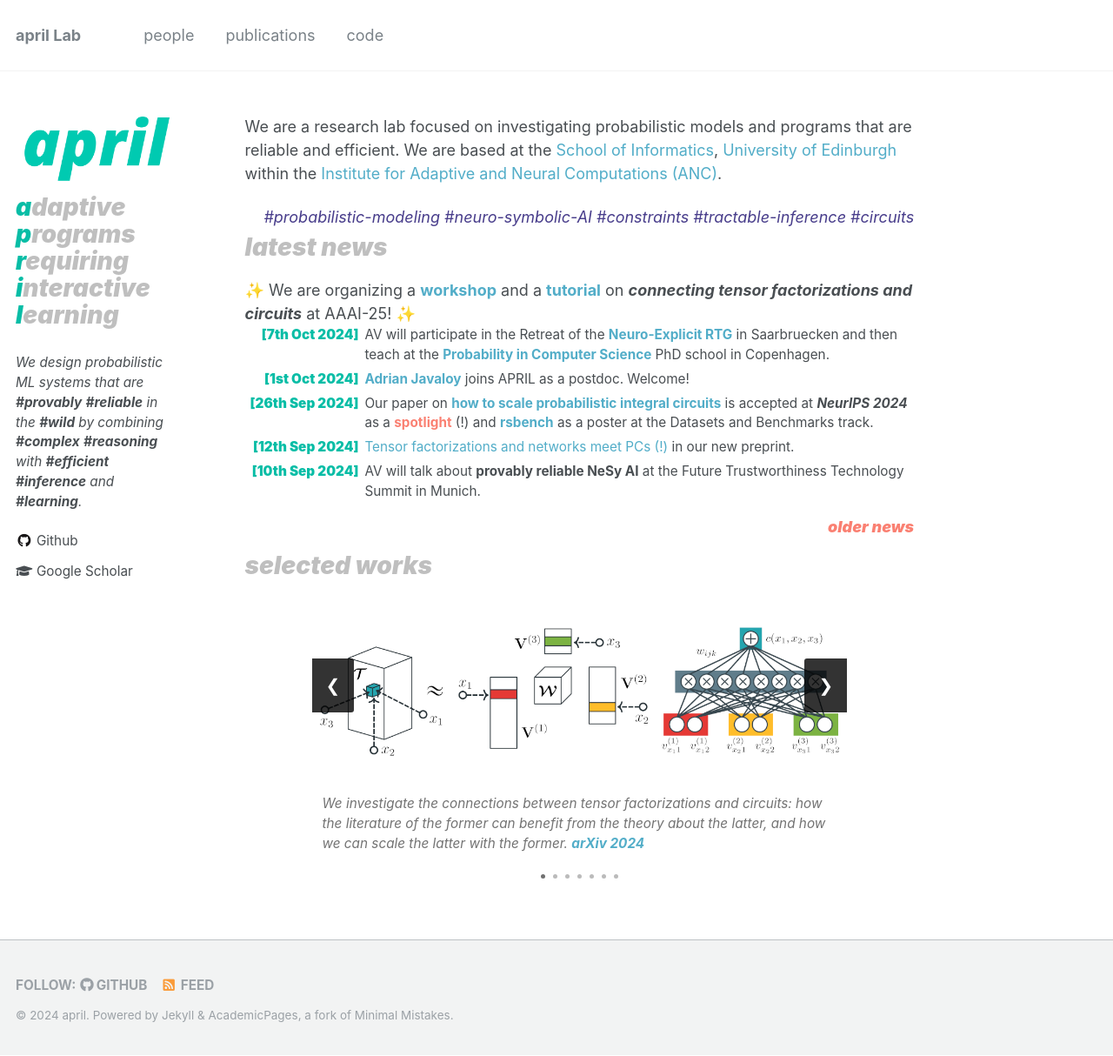
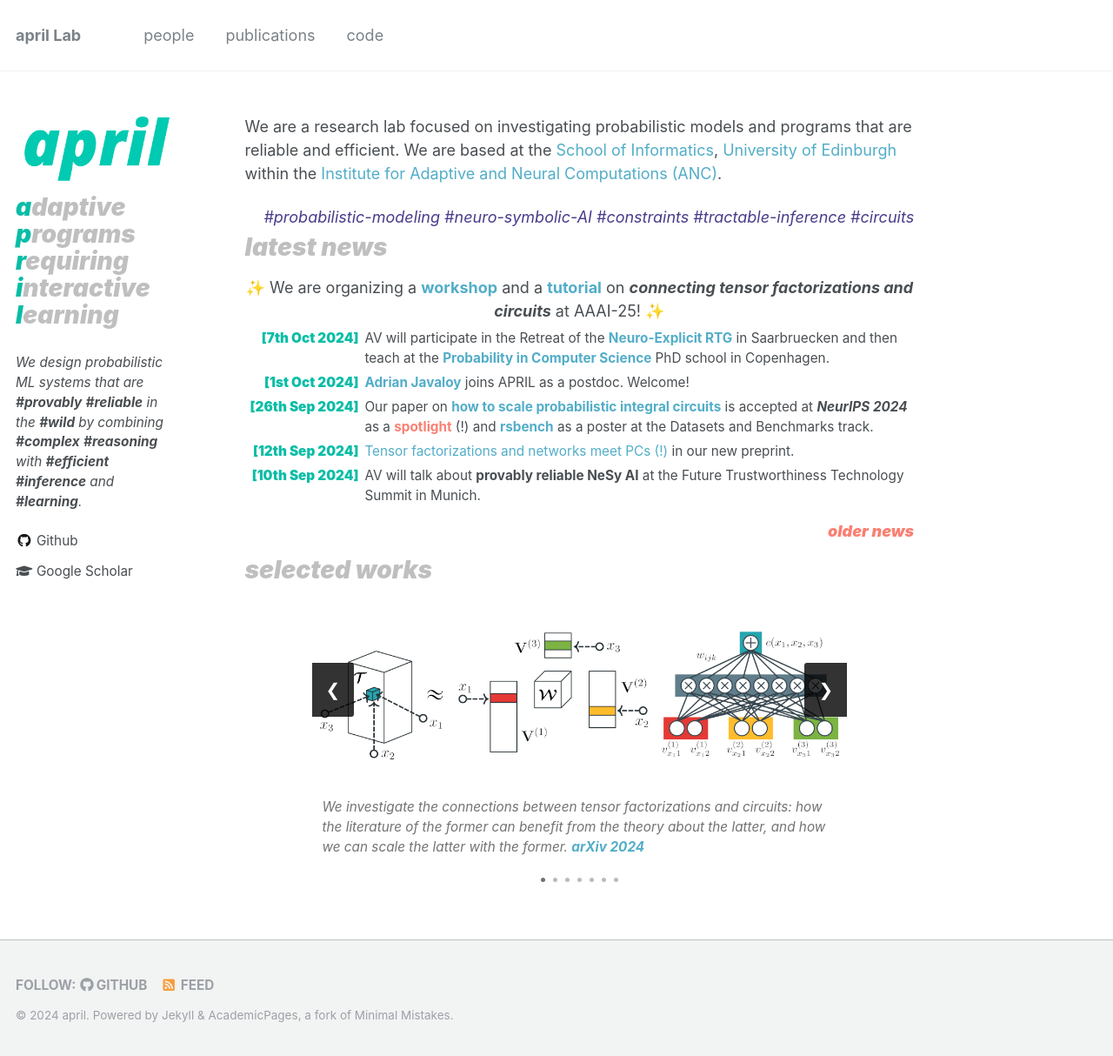
Before and after one commit to april-tools/april-tools.github.io, a Jekyll site: the page built from _pages/about.md, in a window 1280 px wide and 1214 px high. Shown: the whole window at 87% size. Built offline with Jekyll 4.4.1, drawn with Linux system fonts in a browser that asks for light colours; nearby versions of some CDN libraries.

Commit message:
Perma news align

```diff
--- a/_sass/_about.scss
+++ b/_sass/_about.scss
@@ -5,13 +5,17 @@
 
   .news-header {
     margin: 0;
-    margin-bottom: 0.5em;
+    margin-bottom: 0.4em;
     font-size: $type-size-3;
     color: mix(#fff, #000, 75%);
     font-weight: 900;
     font-style: italic;
   }
 
+  #perma-news{
+    margin-bottom: 0.4em;
+    text-align: center;
+  }
 
   .news-item-wrapper {
     width: 100%;
```
